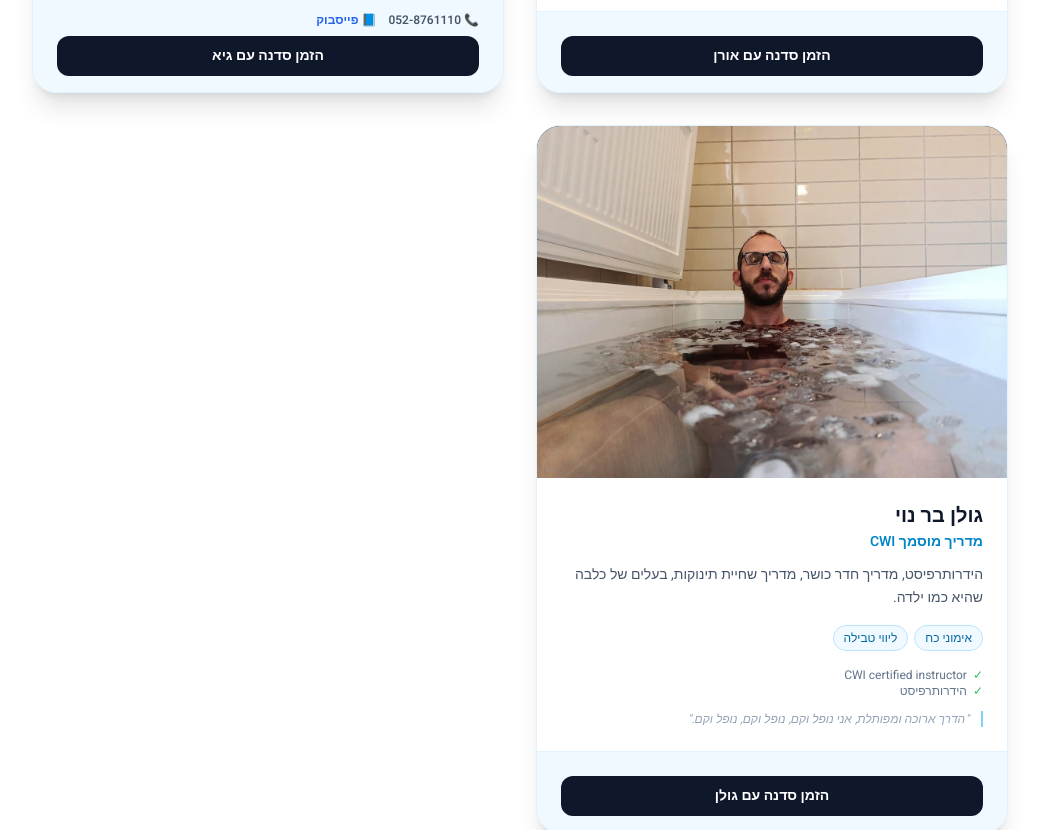
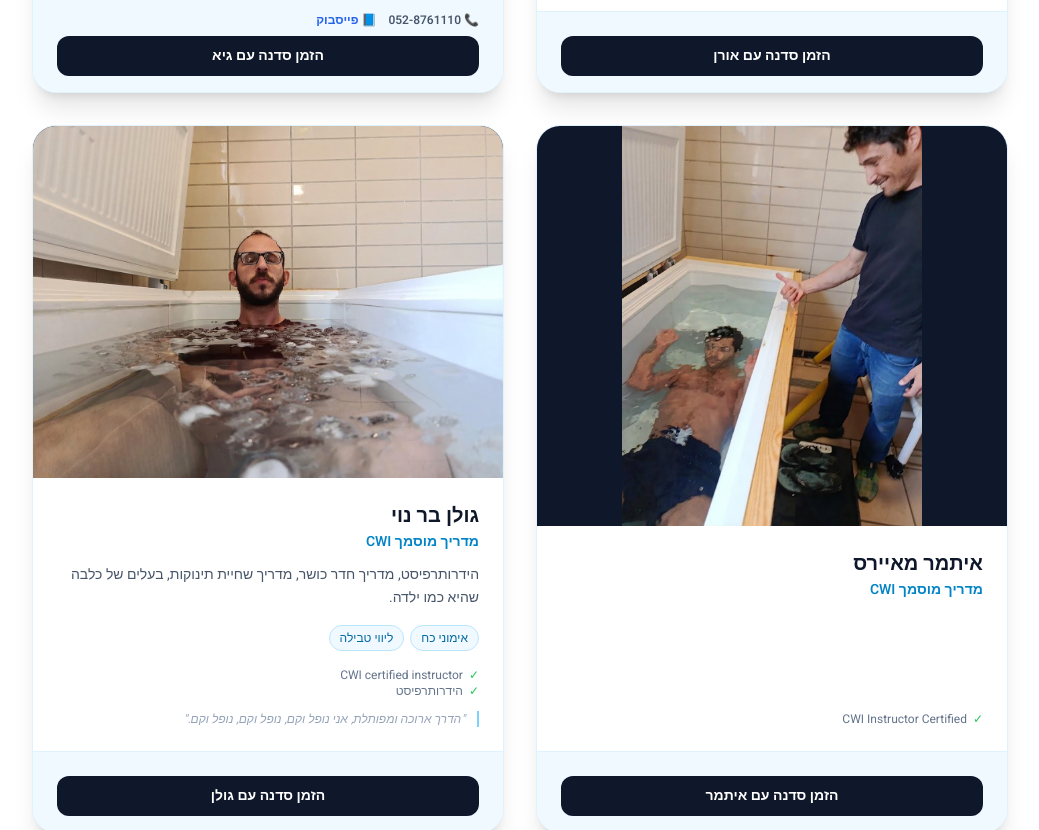
Before and after one commit to ritzabilu-jpg/ICING, a Next.js app: page /instructors in a window 1280 px wide. Shown: the part 3620-4450 px from the top of the page, without its empty margins (120-1159 px from the left). Built offline with nearby package versions, Linux system fonts and the light colour scheme; no server answers; what tailwindcss-rtl would draw is missing.

Commit message:
Add instructor Itamar Meyers with photo

```diff
--- a/src/data/instructors.ts
+++ b/src/data/instructors.ts
@@ -83,6 +83,15 @@ export const INSTRUCTORS: Instructor[] = [
     phone: '052-8761110',
   },
   {
+    id: 'itamar-meyers',
+    name: 'איתמר מאיירס',
+    photo_url: '/itamar-meyers.jpg',
+    bio: '',
+    specialties: [],
+    certifications: ['CWI Instructor Certified'],
+    quote: '',
+  },
+  {
     id: 'golan-bar-noy',
     name: 'גולן בר נוי',
     photo_url: '/golan-bar-noy.png',
```
Also changed, not shown: public/itamar-meyers.jpg (added).
